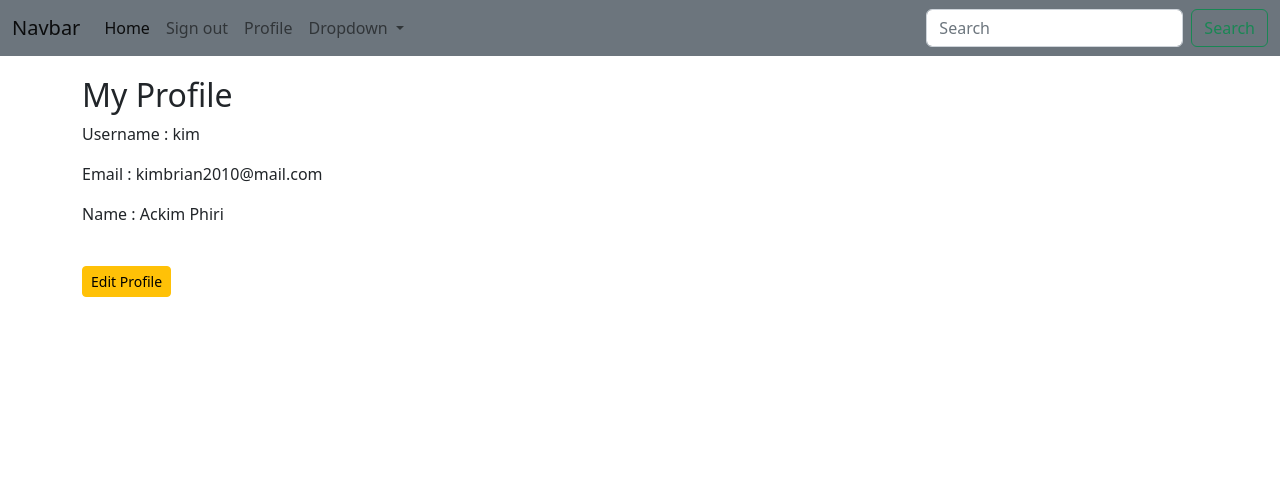
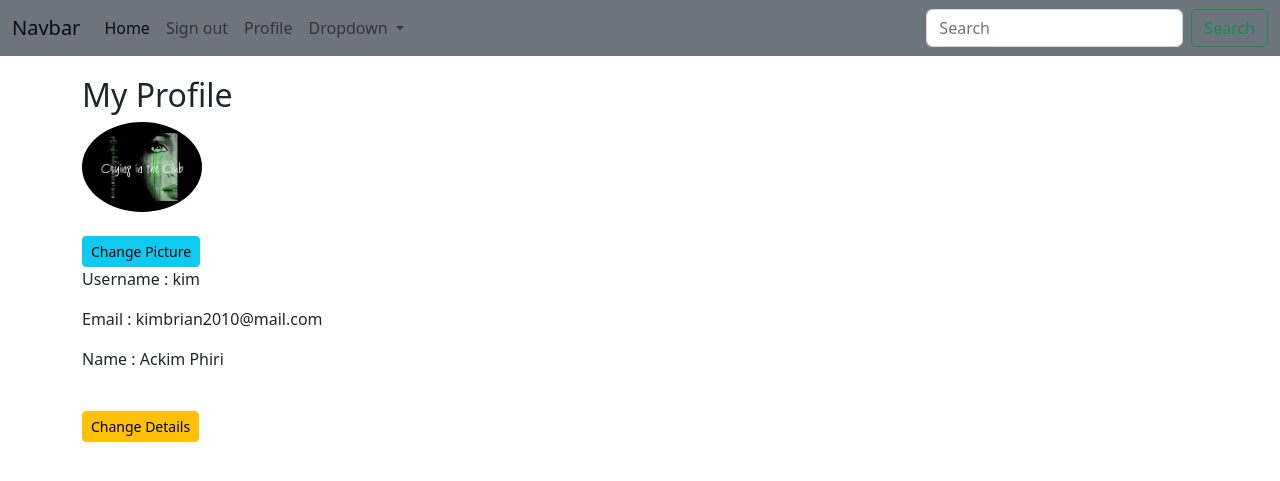
Before and after one commit to kimbrian2010/blogproject, a Django app: page /account/profile/ in a window 1280 px wide. Shown: the top 481 px of the page. Run offline with Django 4.2, Linux system fonts and the light colour scheme; a user stored in the database is signed in; data comes from the database, SQL or seed files in the repository; both versions use the stored data as it was after the commit.

Commit message:
added profile pic module

```diff
--- a/blog_login/urls.py
+++ b/blog_login/urls.py
@@ -10,5 +10,7 @@ urlpatterns = [
     path('profile/',views.profile, name='profile'),
     path('edit-profile/',views.EditProfile, name='edit-profile'),
     path('password/',views.password_change, name='change-password'), #Path should be 'password/' when you use PasswordChangeForm class
+    path('change-profile-image/',views.add_profile_pic, name='add-profile-pic'),  #'change-profile-image/' should be used as a path
+    path('change-profile/',views.change_profile_pic, name='change-profile-pic'),  #change profile pic url
 
 ]
--- a/blog_login/views.py
+++ b/blog_login/views.py
@@ -5,7 +5,7 @@ from django.contrib.auth import login, logout, authenticate
 from django.shortcuts import HttpResponseRedirect
 from django.urls import reverse
 from django.contrib.auth.decorators import login_required
-from blog_login.forms import SignUpForm, UserEditProfile
+from blog_login.forms import SignUpForm, UserEditProfile, ProfilePic
 
 # Create your views here.
 
@@ -71,3 +71,27 @@ def password_change(request):
             password_changed = True
         form = PasswordChangeForm(current_user, data=request.POST) #current password is saved in variable 'data' since old password will needed in the update form
     return render(request, 'blog_login/password_change.html', context={'form':form, 'password_changed':password_changed})
+
+
+@login_required
+def add_profile_pic(request):
+    form = ProfilePic()
+    if request.method == 'POST':
+        form = ProfilePic(request.POST, request.FILES) #Pass the image file uploaded in the form ie 'request.FILES'
+        if form.is_valid():
+            user_obj = form.save(commit=False) #Don't save data as yet
+            user_obj.user = request.user # assign user object to current user(logged in user)
+            user_obj.save() #Save data
+            return HttpResponseRedirect(reverse('blog_login:profile')) # Return to Profile page upon adding picture
+    return render(request, 'blog_login/add_profile_pic.html',context={'form':form})
+
+
+@login_required
+def change_profile_pic(request):  # pip install 'django_cleanup' to be replacing old profile pics with new ones
+    form = ProfilePic(instance=request.user.user_profile)  #Accessing existing pic using 'user_profile' related name
+    if request.method=='POST':
+        form =  ProfilePic(request.POST, request.FILES, instance=request.user.user_profile) # pass current profile pic
+        if form.is_valid():
+            form.save()
+            return HttpResponseRedirect(reverse('blog_login:profile'))
+    return render(request, 'blog_login/add_profile_pic.html', context={'form':form})
--- a/blog_project/settings.py
+++ b/blog_project/settings.py
@@ -45,6 +45,7 @@ INSTALLED_APPS = [
     'blog_app',
     'blog_login',
     'crispy_forms',
+    'django_cleanup.apps.CleanupConfig', #add django_cleanup app after 'pip install django_cleanup'
 ]
 
 # Indicate bootstrap, uni-form supported here
--- a/blog_project/urls.py
+++ b/blog_project/urls.py
@@ -1,5 +1,7 @@
 from django.contrib import admin
 from django.urls import path, include
+from django.conf import settings   #import this to use pics in the project
+from django.contrib.staticfiles.urls import static, staticfiles_urlpatterns     #import this to use pics in the project
 from . import views
 
 
@@ -9,3 +11,6 @@ urlpatterns = [
     path('blog/',include('blog_app.urls')),
     path('', views.index, name='index')
 ]
+
+urlpatterns += staticfiles_urlpatterns()   #These settings should be added foe static files to work
+urlpatterns += static(settings.MEDIA_URL, document_root=settings.MEDIA_ROOT)  #These settings should be added foe static files to work
--- a/templates/blog_login/profile.html
+++ b/templates/blog_login/profile.html
@@ -3,11 +3,20 @@
 
 {% block content %}
 <h2>My Profile</h2>
-
+{% if user.user_profile %}        <!-- 'user_profile' is the user related name in Profile model/table-->
+<img src="/media/{{user.user_profile.profile_pic}}" class="rounded-circle" width="120px">      <!--accessing profile pic using user related name-->
+<br><br>
+<a href="{% url 'blog_login:change-profile-pic' %}" class="btn btn-info btn-sm">Change Picture</a>
+{% else %}
+<img src="/media/shefa.jpg" class="rounded-circle" width="120px">      <!--dispalying alternative pic-->
+<br><br>
+<a href="{% url 'blog_login:add-profile-pic' %}" class="btn btn-info btn-sm">Change Picture</a>
+{% endif %}
+<br>
 <p> Username : {{user.username}}</p>
 <p> Email : {{user.email}}</p>
 <p> Name : {{user.first_name}} {{user.last_name}}</p>
 <br>
-<a class="btn btn-warning btn-sm" href="{% url 'blog_login:edit-profile'%}">Edit Profile</a>
+<a class="btn btn-warning btn-sm" href="{% url 'blog_login:edit-profile'%}">Change Details</a>
 
 {% endblock %}
```
Also changed, not shown: blog_login/forms.py (+7 -0 lines), templates/blog_login/add_profile_pic.html (added, +14 -0 lines), db.sqlite3, media/kim.JPG (added), media/profile_pics/cry.jpg (added), media/profile_pics/download_2.jpg (added), media/shefa.JPG (added).
